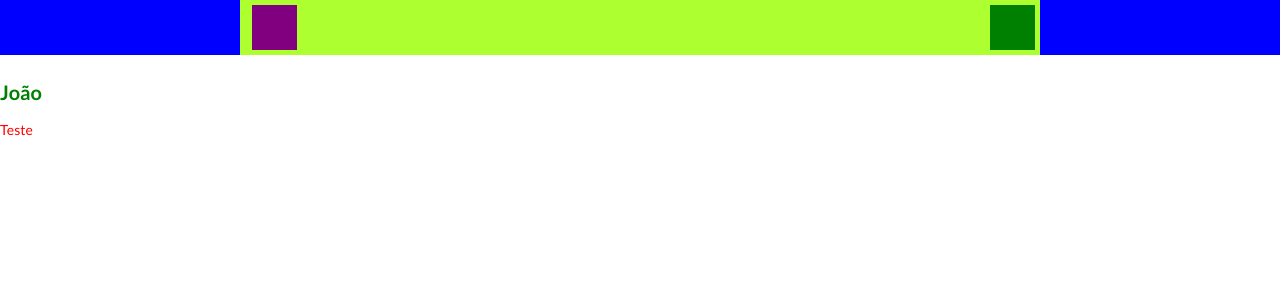
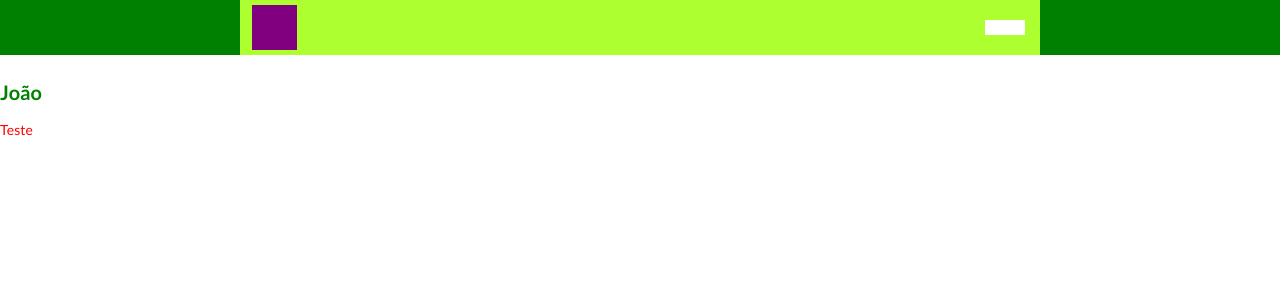
Before and after one commit to MarllonCampos/TCC-Faculdade, a React (Create React App) app in the folder front-end/: page / in a window 1280 px wide. Shown: the top 300 px of the page. Built offline with nearby package versions, Linux system fonts and the light colour scheme.

Commit message:
Update styles.js
atualizei o design do header

```diff
--- a/front-end/src/components/Header/styles.js
+++ b/front-end/src/components/Header/styles.js
@@ -3,7 +3,7 @@ import styled from 'styled-components';
 export const Container = styled.div`
     width:100%;
     height:55px;
-    background-color:blue;
+    background-color:green;
 `;
 
 export const ContentWrapper = styled.div`
@@ -66,11 +66,11 @@ export const CloseIcon = styled.div`
 
 
 export const Sidemenu = styled.div`
-    width:45px;
-    height:45px;
-    background-color:green;
+    width:5%;
+    height:15px;
+    background-color:white;
     position:absolute;
-    right:5px;
+    right:15px;
 
 
 `;
```
